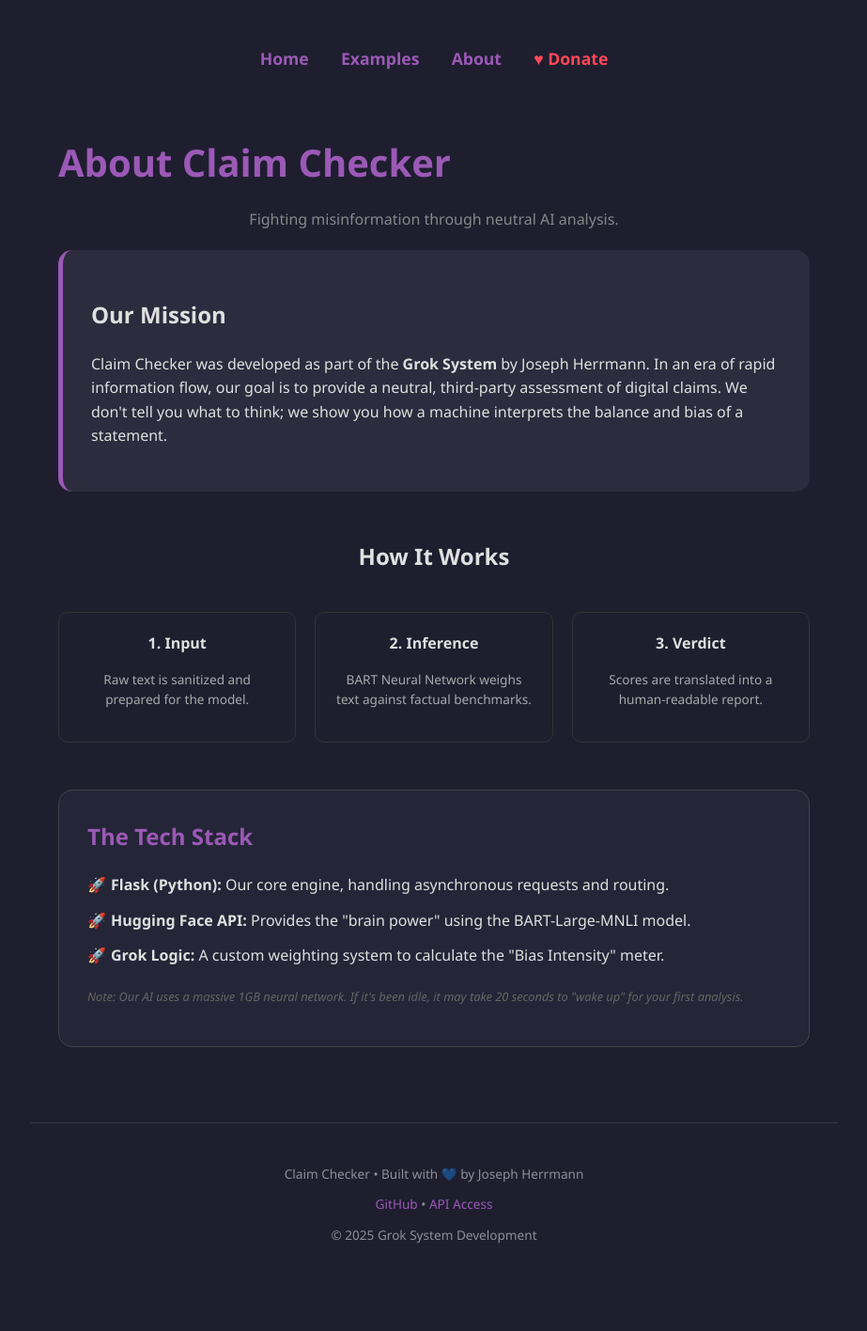
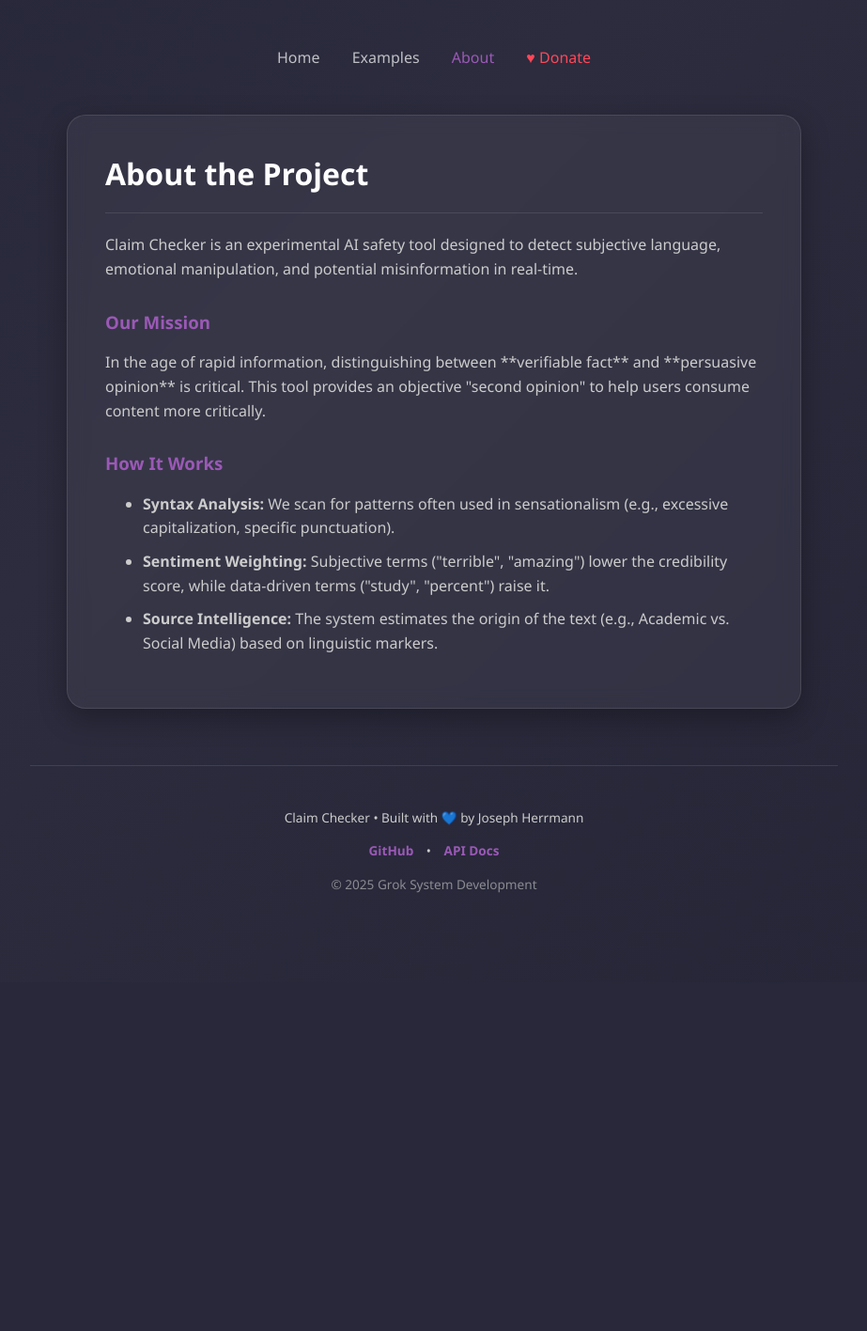
Before and after one commit to thenecronwolf-blip/Claim-Checker, a Flask app: page /about in a window 1280 px wide. Shown: the whole page at 94% size, without its empty margins (178-1101 px from the left). After the commit the page ends 950 px from the top, so only its background shows below. Run offline with Flask 3, Linux system fonts and the light colour scheme.

Commit message:
Update about.html

```diff
--- a/ui/templates/about.html
+++ b/ui/templates/about.html
@@ -6,108 +6,79 @@
     <title>About - Claim Checker</title>
     <style>
         body {
-            font-family: 'Segoe UI', Arial, sans-serif;
-            background: #1e1e2f;
+            font-family: 'Segoe UI', Roboto, Helvetica, Arial, sans-serif;
             color: #e0e0e0;
             display: flex;
             flex-direction: column;
             align-items: center;
             padding: 50px;
             margin: 0;
+            min-height: 100vh;
+            background: linear-gradient(-45deg, #1e1e2f, #2c2c3e, #1a1a2e, #0f0f1a);
+            background-size: 400% 400%;
+            animation: gradientBG 15s ease infinite;
         }
-        nav { margin-bottom: 40px; text-align: center; }
-        nav a { margin: 0 15px; font-size: 1.1em; color: #9b59b6; text-decoration: none; font-weight: bold; }
+        @keyframes gradientBG { 0% { background-position: 0% 50%; } 50% { background-position: 100% 50%; } 100% { background-position: 0% 50%; } }
 
-        h1 { color: #9b59b6; font-size: 2.5em; margin-bottom: 10px; }
-        .container { max-width: 800px; line-height: 1.6; }
+        nav { margin-bottom: 50px; }
+        nav a { color: rgba(255,255,255,0.7); margin: 0 15px; text-decoration: none; font-weight: 500; transition: color 0.2s; }
+        nav a:hover { color: #9b59b6; }
 
-        .mission-card {
-            background: #2c2c3e;
-            padding: 30px;
-            border-radius: 15px;
-            border-left: 5px solid #9b59b6;
-            margin: 20px 0;
+        .content-card {
+            background: rgba(255, 255, 255, 0.05);
+            backdrop-filter: blur(10px);
+            border: 1px solid rgba(255,255,255,0.1);
+            padding: 40px;
+            border-radius: 20px;
+            max-width: 700px;
+            width: 100%;
+            box-shadow: 0 10px 30px rgba(0,0,0,0.3);
         }
 
-        .process-grid {
-            display: grid;
-            grid-template-columns: repeat(3, 1fr);
-            gap: 20px;
-            margin: 40px 0;
-            text-align: center;
-        }
-        .step { background: #1e1e2f; padding: 20px; border-radius: 10px; border: 1px solid #333; }
-        .step i { font-size: 2em; display: block; margin-bottom: 10px; }
-
-        .tech-stack {
-            background: #252538;
-            padding: 30px;
-            border-radius: 15px;
-            border: 1px solid #444;
-            margin-top: 50px;
-        }
-        .tech-stack h2 { color: #9b59b6; margin-top: 0; }
-        .tech-stack ul { list-style: none; padding: 0; }
-        .tech-stack li { margin-bottom: 12px; padding-left: 25px; position: relative; }
-        .tech-stack li::before { content: "🚀"; position: absolute; left: 0; }
+        h1 { margin-top: 0; color: white; border-bottom: 1px solid rgba(255,255,255,0.1); padding-bottom: 20px; }
+        p { line-height: 1.6; color: #ccc; }
+        h3 { color: #9b59b6; margin-top: 30px; }
+        ul { color: #ccc; line-height: 1.6; }
+        li { margin-bottom: 10px; }
     </style>
 </head>
 <body>
-    <nav style="margin-bottom: 40px; text-align: center;">
-    <a href="/" style="color: #9b59b6; margin: 0 15px; text-decoration: none; font-weight: bold;">Home</a>
-    <a href="/examples" style="color: #9b59b6; margin: 0 15px; text-decoration: none;">Examples</a>
-    <a href="/about" style="color: #9b59b6; margin: 0 15px; text-decoration: none;">About</a>
-    <a href="/donate" style="color: #ff4757; margin: 0 15px; text-decoration: none; font-weight: bold;">♥ Donate</a>
-</nav>
 
-    <div class="container">
-        <h1>About Claim Checker</h1>
-        <p style="color: #888; text-align: center;">Fighting misinformation through neutral AI analysis.</p>
+    <nav>
+        <a href="/">Home</a>
+        <a href="/examples">Examples</a>
+        <a href="/about" style="color: #9b59b6;">About</a>
+        <a href="/donate" style="color: #ff4757;">♥ Donate</a>
+    </nav>
 
-        <div class="mission-card">
-            <h2>Our Mission</h2>
-            <p>Claim Checker was developed as part of the <strong>Grok System</strong> by Joseph Herrmann. In an era of rapid information flow, our goal is to provide a neutral, third-party assessment of digital claims. We don't tell you what to think; we show you how a machine interprets the balance and bias of a statement.</p>
-        </div>
+    <div class="content-card">
+        <h1>About the Project</h1>
+        <p>
+            Claim Checker is an experimental AI safety tool designed to detect subjective language, emotional manipulation, and potential misinformation in real-time.
+        </p>
 
-        <h2 style="text-align: center; margin-top: 50px;">How It Works</h2>
+        <h3>Our Mission</h3>
+        <p>
+            In the age of rapid information, distinguishing between **verifiable fact** and **persuasive opinion** is critical. This tool provides an objective "second opinion" to help users consume content more critically.
+        </p>
 
-        <div class="process-grid">
-            <div class="step">
-                <strong>1. Input</strong>
-                <p style="font-size: 0.85em; color: #aaa;">Raw text is sanitized and prepared for the model.</p>
-            </div>
-            <div class="step">
-                <strong>2. Inference</strong>
-                <p style="font-size: 0.85em; color: #aaa;">BART Neural Network weighs text against factual benchmarks.</p>
-            </div>
-            <div class="step">
-                <strong>3. Verdict</strong>
-                <p style="font-size: 0.85em; color: #aaa;">Scores are translated into a human-readable report.</p>
-            </div>
-        </div>
-
-        <div class="tech-stack">
-            <h2>The Tech Stack</h2>
-            <ul>
-                <li><strong>Flask (Python):</strong> Our core engine, handling asynchronous requests and routing.</li>
-                <li><strong>Hugging Face API:</strong> Provides the "brain power" using the BART-Large-MNLI model.</li>
-                <li><strong>Grok Logic:</strong> A custom weighting system to calculate the "Bias Intensity" meter.</li>
-            </ul>
-            <p style="font-size: 0.8em; color: #666; margin-top: 20px;">
-                <em>Note: Our AI uses a massive 1GB neural network. If it's been idle, it may take 20 seconds to "wake up" for your first analysis.</em>
-            </p>
-        </div>
+        <h3>How It Works</h3>
+        <ul>
+            <li><strong>Syntax Analysis:</strong> We scan for patterns often used in sensationalism (e.g., excessive capitalization, specific punctuation).</li>
+            <li><strong>Sentiment Weighting:</strong> Subjective terms ("terrible", "amazing") lower the credibility score, while data-driven terms ("study", "percent") raise it.</li>
+            <li><strong>Source Intelligence:</strong> The system estimates the origin of the text (e.g., Academic vs. Social Media) based on linguistic markers.</li>
+        </ul>
     </div>
 
-        <div style="flex-grow: 1;"></div>
+    <div style="flex-grow: 1;"></div>
 
-    <footer style="margin-top: 80px; padding: 30px; text-align: center; color: rgba(255,255,255,0.5); font-size: 0.85em; border-top: 1px solid rgba(255,255,255,0.1); width: 100%; max-width: 800px;">
+    <footer style="margin-top: 60px; padding: 30px; text-align: center; color: rgba(255,255,255,0.5); font-size: 0.85em; border-top: 1px solid rgba(255,255,255,0.1); width: 100%; max-width: 800px;">
         <p>Claim Checker • Built with 💙 by Joseph Herrmann</p>
         <p>
-            <a href="https://github.com/thenecronwolf-blip/Claim-Checker" style="color: #9b59b6; text-decoration: none; transition: color 0.2s;">GitHub</a> •
-            <a href="/docs" style="color: #9b59b6; text-decoration: none; transition: color 0.2s;">API Access</a>
+            <a href="https://github.com/thenecronwolf-blip/Claim-Checker" style="color: #9b59b6; text-decoration: none; font-weight: bold; margin: 0 10px;">GitHub</a> •
+            <a href="/docs" style="color: #9b59b6; text-decoration: none; font-weight: bold; margin: 0 10px;">API Docs</a>
         </p>
-        <p>© 2025 Grok System Development</p>
+        <p style="opacity: 0.6;">© 2025 Grok System Development</p>
     </footer>
 </body>
 </html>
```
